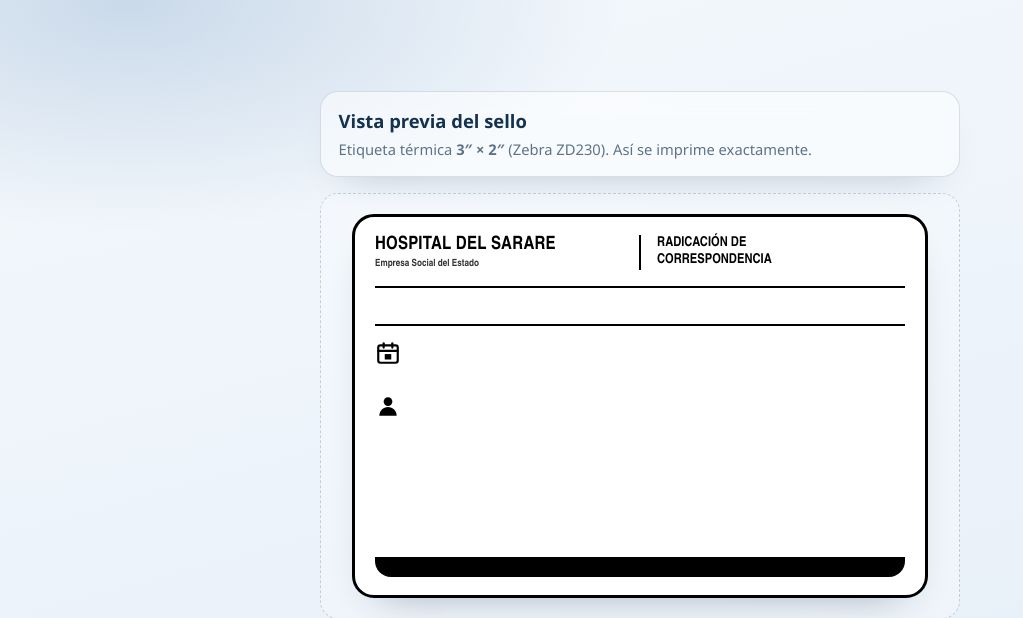
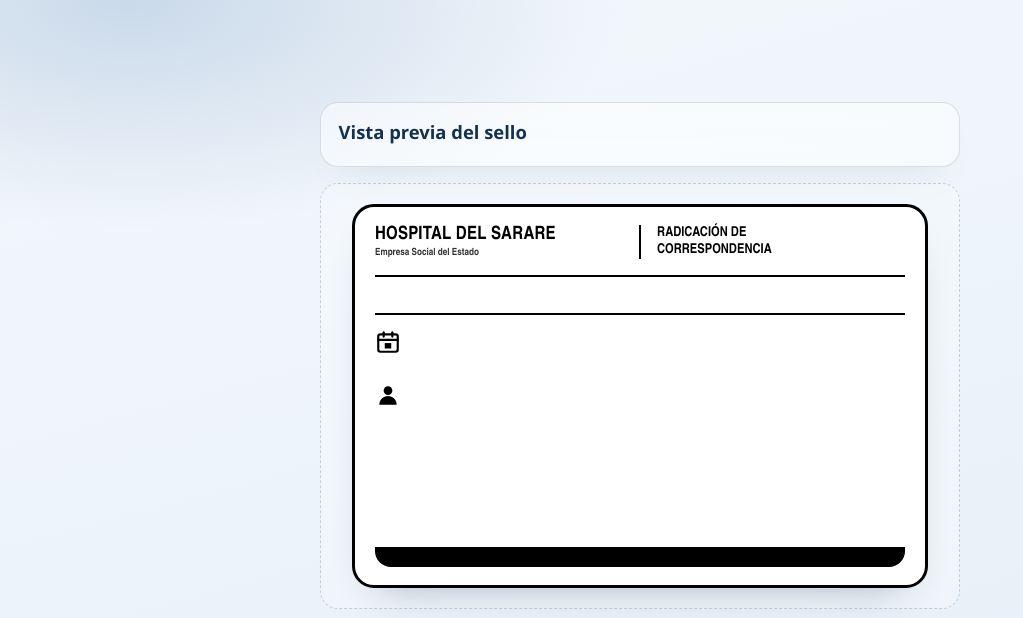
Before and after one commit to ingdiegoter1998-eng/Estado-final-, a Django app: template correspondencia/templates/correspondencia/sello_zebra_preview.html in a window 1280 px wide. Shown: the top 618 px of the page, without its empty margins (0-1023 px from the left). Run offline with Django 5.2, Linux system fonts and the light colour scheme; the template is opened without the code that fills it, so the values that code supplies are empty.

Commit message:
fix(correspondencia): quitar subtítulo de la vista previa del sello Zebra
Co-Authored-By: Claude Sonnet 5 <noreply@anthropic.com>

```diff
--- a/correspondencia/templates/correspondencia/sello_zebra_preview.html
+++ b/correspondencia/templates/correspondencia/sello_zebra_preview.html
@@ -157,7 +157,6 @@
     <div class="wrap">
         <div class="meta">
             <h1>Vista previa del sello {{ sello.tipo }}</h1>
-            <p>Etiqueta térmica <strong>3″ × 2″</strong> (Zebra ZD230). Así se imprime exactamente.</p>
         </div>
 
         <div class="stage">
```
